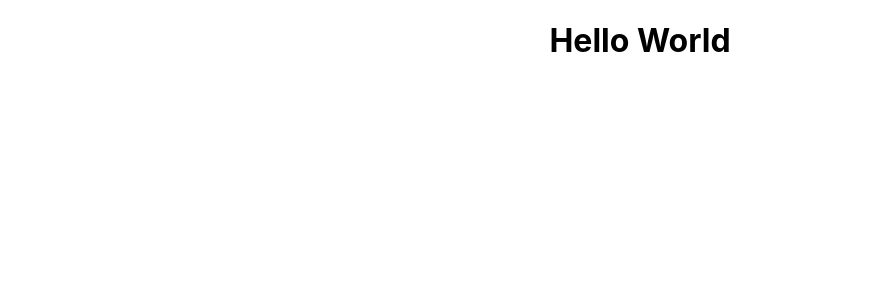
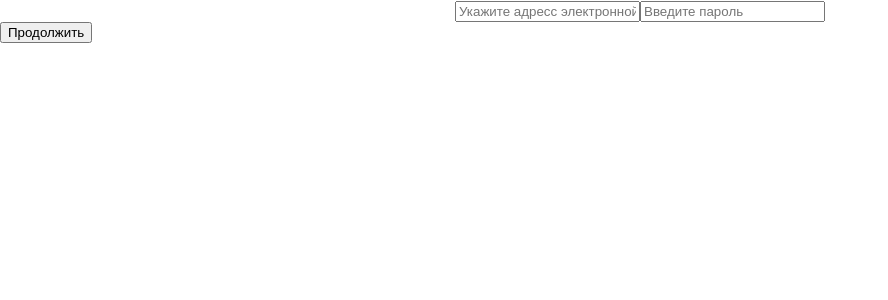
Before and after one commit to Kacym/trello, a React (Create React App) app: page / in a window 1280 px wide. Shown: the top 300 px of the page, without its empty margins (0-888 px from the left). Built offline with nearby package versions, Linux system fonts and the light colour scheme.

Commit message:
add get input values functions

```diff
--- a/src/App.js
+++ b/src/App.js
@@ -1,9 +1,10 @@
 import { styled } from "styled-components"
+import LoginForm from "./components/login-form/LoginForm";
 
 function App() {
   return (
     <StyledApp>
-      <h1>Hello World</h1>
+      <LoginForm/>
     </StyledApp>
   );
 }
--- /dev/null
+++ b/src/components/UI/Button.jsx
@@ -0,0 +1,28 @@
+import React from "react";
+import { styled } from "styled-components";
+
+const Button = (props) => {
+  return (
+    <StyledButton
+      width={props.width}
+      height={props.height}
+      bgColor={props.bgColor}
+      brRadius={props.brRadius}
+      color={props.color}
+      display={props.dispay}
+    >
+      {props.title}
+    </StyledButton>
+  );
+};
+
+const StyledButton = styled.button`
+    width: ${(props) => props.width};
+    height: ${(props) => props.height};
+    border-radius: ${(props) => props.brRadius};
+    background-color: ${(props) => props.bgColor};
+    color: ${(props) => props.color};
+    display: ${(props) => props.dispay || "block"};
+`;
+
+export default Button;
--- /dev/null
+++ b/src/components/UI/Input.jsx
@@ -0,0 +1,14 @@
+import React from 'react'
+import { styled } from 'styled-components'
+
+const Input = (props) => {
+  return (
+    <StyledInput {...props} placeholder={props.placeholder} type={props.inputType} />
+  )
+}
+
+const StyledInput = styled.input`
+
+`
+
+export default Input
--- /dev/null
+++ b/src/components/login-form/LoginForm.jsx
@@ -0,0 +1,31 @@
+import React, { useState } from "react";
+import { styled } from "styled-components";
+import Input from "../UI/Input";
+import Button from "../UI/Button";
+import { useSelector } from "react-redux";
+
+const LoginForm = () => {
+  const isLogged = useSelector((state) => state.reducer);
+
+  const [emailInputValue, setEmailInputValue] = useState("");
+  const [passwordInputValue, setPasswordInputValue] = useState("");
+
+  const getEmailInputValue = (e) => {
+    setEmailInputValue(e.target.value);
+  }
+
+  const getPasswordInputValue = (e) => {
+    setPasswordInputValue(e.target.value);
+  }
+
+  return (
+    <StyledLoginForm>
+      <Input placeholder="Укажите адресс электронной почты" onChange={getEmailInputValue} value={emailInputValue} inputType="email"/>
+      <Input placeholder="Введите пароль" onChange={getPasswordInputValue} value={passwordInputValue} inputType="password"/>
+      <Button title="Продолжить" />
+    </StyledLoginForm>
+  );
+};
+
+const StyledLoginForm = styled.form``;
+export default LoginForm;
--- a/src/index.js
+++ b/src/index.js
@@ -1,11 +1,15 @@
-import React from 'react';
-import ReactDOM from 'react-dom/client';
-import './index.css';
-import App from './App';
+import React from "react";
+import ReactDOM from "react-dom/client";
+import "./index.css";
+import App from "./App";
+import { Provider } from "react-redux";
+import { store } from "./store";
 
-const root = ReactDOM.createRoot(document.getElementById('root'));
+const root = ReactDOM.createRoot(document.getElementById("root"));
 root.render(
   <React.StrictMode>
-    <App />
+    <Provider store={store}>
+      <App />
+    </Provider>
   </React.StrictMode>
 );
--- a/src/store/index.js
+++ b/src/store/index.js
@@ -1,6 +1,7 @@
 import { configureStore } from "@reduxjs/toolkit"
+import { authReducer } from "./auth/auth-reducer"
 
 
 export const store = configureStore({
-    reducer: ""
+    reducer: authReducer
 })
```
